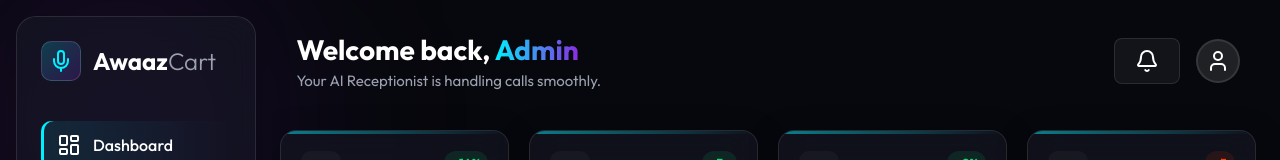
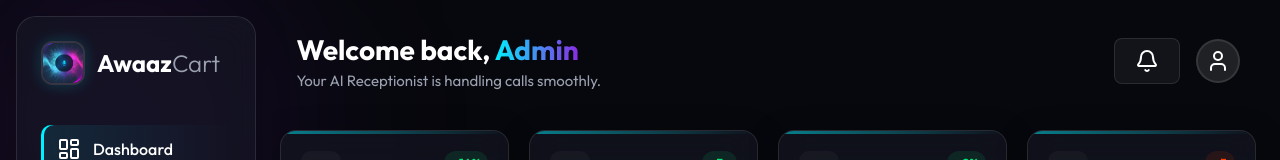
Before and after one commit to CR7-Garv/AwaazCart, a plain HTML site: page index.html in a window 1280 px wide. Shown: the top 160 px of the page. Drawn offline with nearby package versions, Linux system fonts and the light colour scheme.

Commit message:
Updated website logo to use AI-Voice-Agent image

```diff
--- a/demo.css
+++ b/demo.css
@@ -110,7 +110,7 @@ body {
 }
 
 .brand { display: flex; align-items: center; gap: 10px; }
-.brand-icon { color: var(--brand-cyan); }
+.brand-logo { width: 40px; height: 40px; border-radius: 50%; object-fit: cover; border: 2px solid var(--brand-cyan); }
 .brand h2 { font-weight: 700; }
 .brand span { font-weight: 300; color: var(--text-muted); }
 
--- a/index.html
+++ b/index.html
@@ -16,7 +16,7 @@
         <!-- Sidebar Navigation -->
         <aside class="sidebar glass-panel">
             <div class="brand">
-                <div class="logo-icon glass-icon"><i data-lucide="mic"></i></div>
+                <img src="AI-Voice-Agent.jpg" alt="AwaazCart Logo" class="brand-logo">
                 <h2>Awaaz<span>Cart</span></h2>
             </div>
 
--- a/style.css
+++ b/style.css
@@ -112,16 +112,13 @@ body {
     margin-bottom: 40px;
 }
 
-.logo-icon {
-    width: 40px;
-    height: 40px;
-    border-radius: 10px;
-    display: flex;
-    align-items: center;
-    justify-content: center;
-    background: linear-gradient(135deg, rgba(0,240,255,0.2), rgba(138,43,226,0.2));
-    border: 1px solid rgba(255,255,255,0.15);
-    color: var(--accent-cyan);
+.brand-logo {
+    width: 44px;
+    height: 44px;
+    border-radius: 12px;
+    object-fit: cover;
+    border: 2px solid rgba(255,255,255,0.15);
+    box-shadow: 0 0 15px rgba(0,240,255,0.2);
 }
 
 .brand h2 {
```
Also changed, not shown: demo.html (+1 -1 lines).
